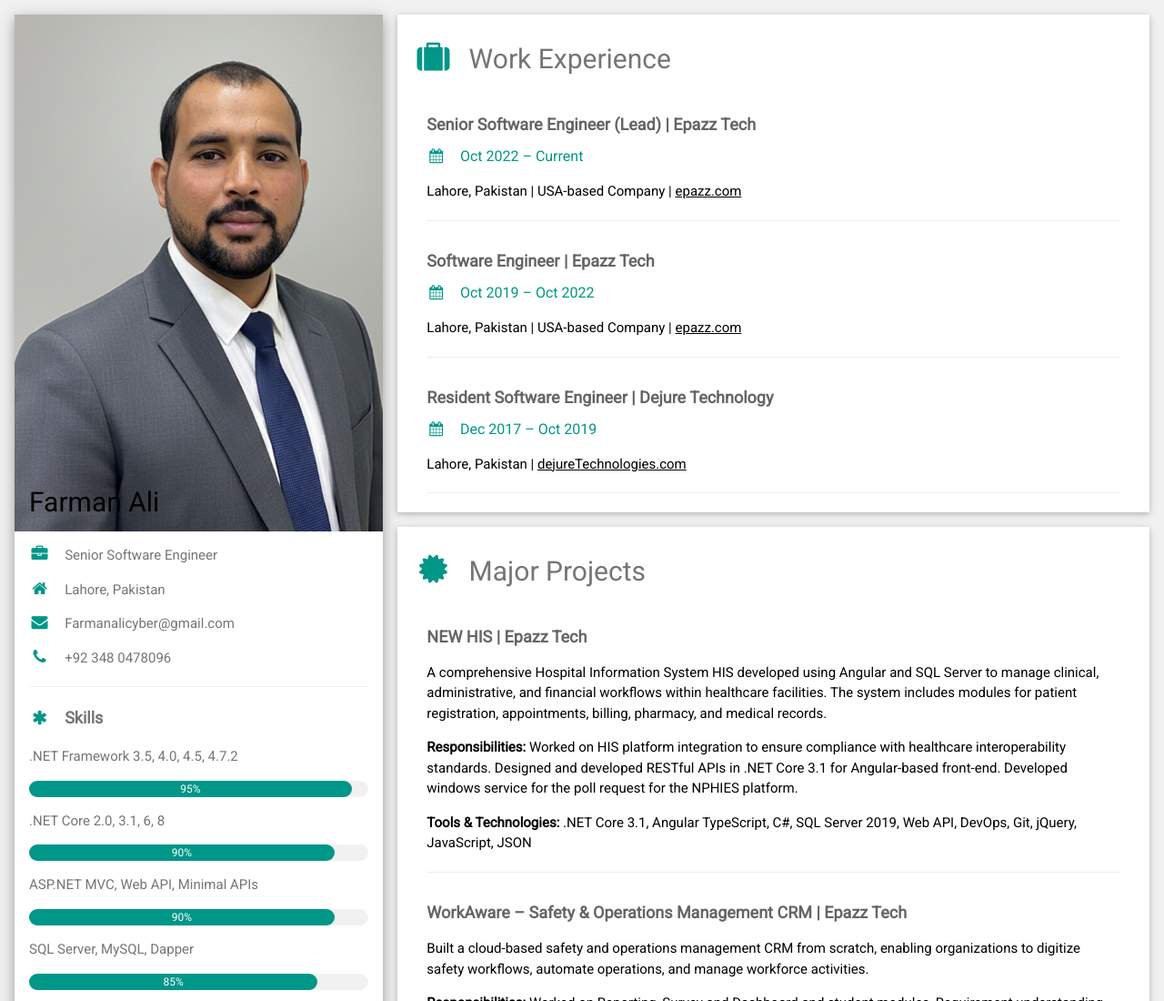
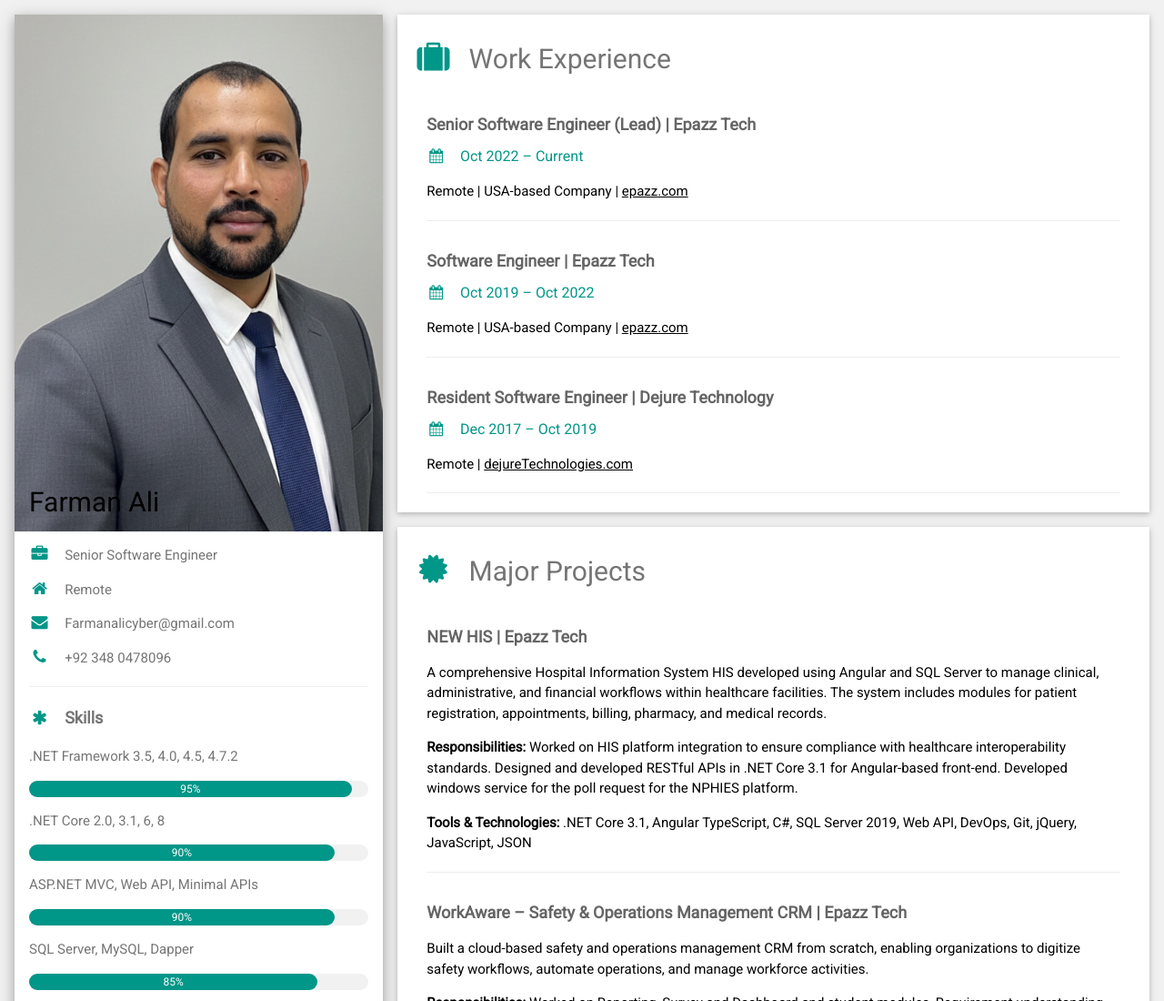
Before and after one commit to FarmanAli-dev/Portfolio, a plain HTML site: page index.html in a window 1280 px wide. Shown: the top 1100 px of the page at 91% size. Drawn offline with nearby package versions, Linux system fonts and the light colour scheme.

Commit message:
Change location to 'Remote' in job descriptions

```diff
--- a/index.html
+++ b/index.html
@@ -31,7 +31,7 @@ html,body,h1,h2,h3,h4,h5,h6 {font-family: "Roboto", sans-serif}
         </div>
         <div class="w3-container">
           <p><i class="fa fa-briefcase fa-fw w3-margin-right w3-large w3-text-teal"></i>Senior Software Engineer</p>
-          <p><i class="fa fa-home fa-fw w3-margin-right w3-large w3-text-teal"></i>Lahore, Pakistan</p>
+          <p><i class="fa fa-home fa-fw w3-margin-right w3-large w3-text-teal"></i>Remote</p>
           <p><i class="fa fa-envelope fa-fw w3-margin-right w3-large w3-text-teal"></i>Farmanalicyber@gmail.com</p>
           <p><i class="fa fa-phone fa-fw w3-margin-right w3-large w3-text-teal"></i>+92 348 0478096</p>
           <hr>
@@ -94,21 +94,21 @@ html,body,h1,h2,h3,h4,h5,h6 {font-family: "Roboto", sans-serif}
         <div class="w3-container">
           <h5 class="w3-opacity"><b>Senior Software Engineer (Lead) | Epazz Tech</b></h5>
           <h6 class="w3-text-teal"><i class="fa fa-calendar fa-fw w3-margin-right"></i>Oct 2022 – Current</h6>
-          <p>Lahore, Pakistan | USA-based Company | <a href="http://www.epazz.com" target="_blank">epazz.com</a></p>
+          <p>Remote | USA-based Company | <a href="http://www.epazz.com" target="_blank">epazz.com</a></p>
           <hr>
         </div>
 
         <div class="w3-container">
           <h5 class="w3-opacity"><b>Software Engineer | Epazz Tech</b></h5>
           <h6 class="w3-text-teal"><i class="fa fa-calendar fa-fw w3-margin-right"></i>Oct 2019 – Oct 2022</h6>
-          <p>Lahore, Pakistan | USA-based Company | <a href="http://www.epazz.com" target="_blank">epazz.com</a></p>
+          <p>Remote | USA-based Company | <a href="http://www.epazz.com" target="_blank">epazz.com</a></p>
           <hr>
         </div>
 
         <div class="w3-container">
           <h5 class="w3-opacity"><b>Resident Software Engineer | Dejure Technology</b></h5>
           <h6 class="w3-text-teal"><i class="fa fa-calendar fa-fw w3-margin-right"></i>Dec 2017 – Oct 2019</h6>
-          <p>Lahore, Pakistan | <a href="http://www.dejureTechnologies.com" target="_blank">dejureTechnologies.com</a></p>
+          <p>Remote | <a href="http://www.dejureTechnologies.com" target="_blank">dejureTechnologies.com</a></p>
           <hr>
         </div>
 
```
